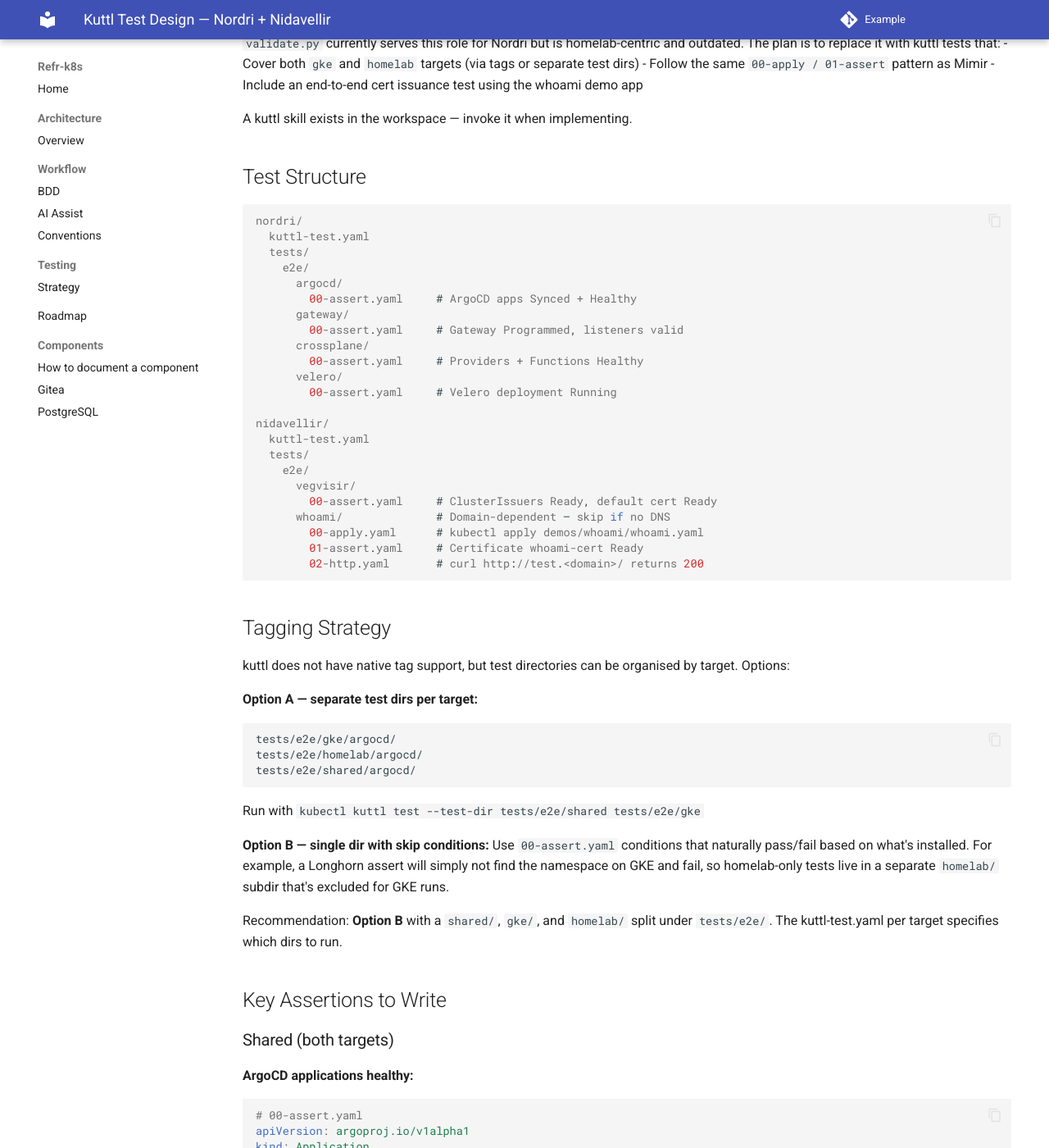
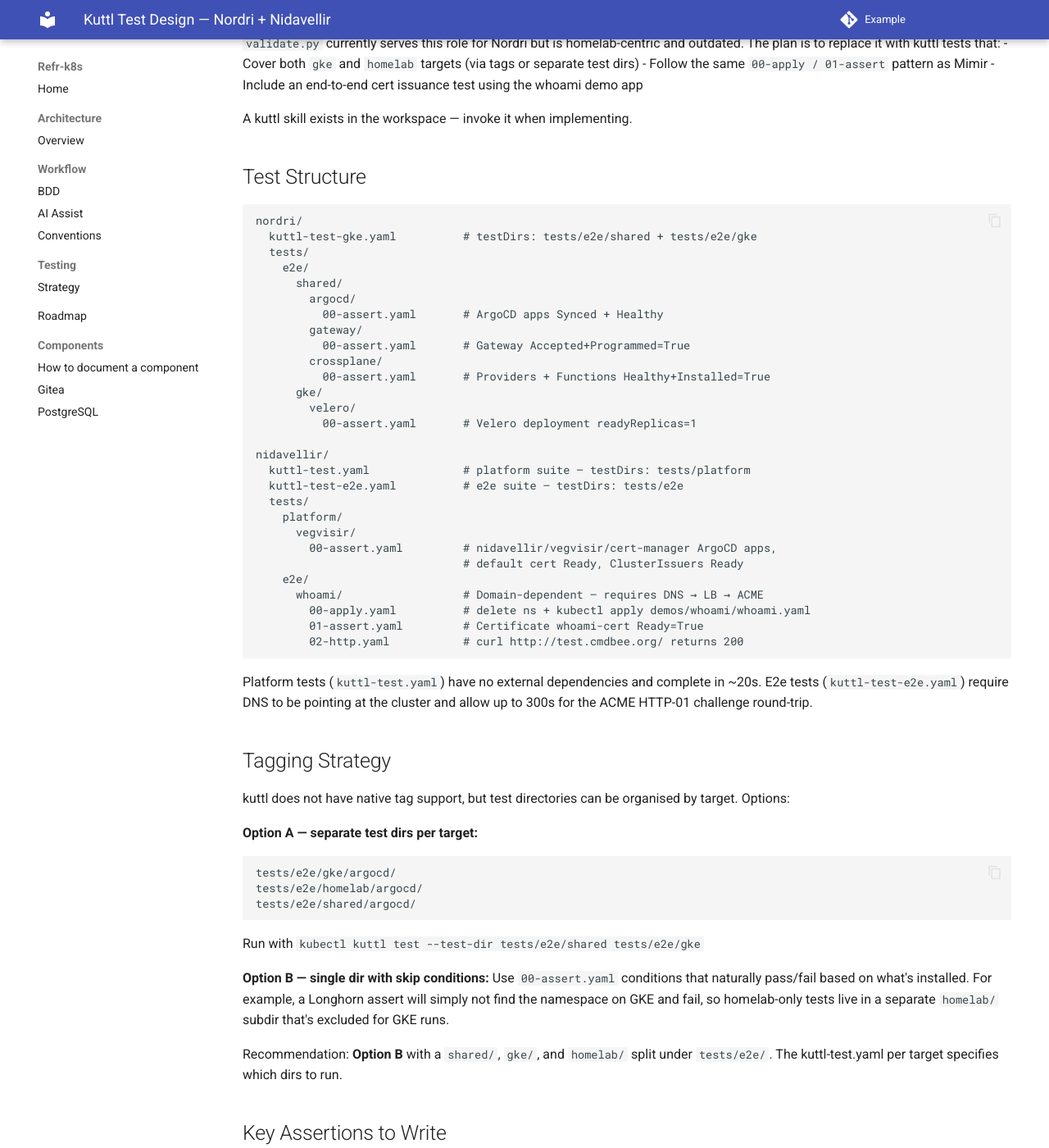
Before and after one commit to SiliconSaga/nordri, an MkDocs documentation site: the page built from docs/kuttl-tests.md, in a window 1280 px wide and 1400 px high, scrolled down 930 px. Shown: the whole window at 82% size. Built offline with MkDocs 1.6.1 and Material for MkDocs 9.7.7, drawn with Linux system fonts in a browser that asks for light colours.

Commit message:
fix: address code review findings on kuttl docs and config
- kuttl-test-gke.yaml: add comment header (consistent with nidavellir)
- docs/kuttl-tests.md: update Test Structure diagram to match actual
  implementation (shared/gke dirs, platform/ vs e2e/ split in nidavellir)
- docs/bootstrap.md: note that cd ../nidavellir assumes sibling checkout

Co-Authored-By: Claude Sonnet 4.6 <noreply@anthropic.com>

````diff
--- a/docs/kuttl-tests.md
+++ b/docs/kuttl-tests.md
@@ -52,29 +52,38 @@ A kuttl skill exists in the workspace — invoke it when implementing.
 
 ```
 nordri/
-  kuttl-test.yaml
+  kuttl-test-gke.yaml          # testDirs: tests/e2e/shared + tests/e2e/gke
   tests/
     e2e/
-      argocd/
-        00-assert.yaml     # ArgoCD apps Synced + Healthy
-      gateway/
-        00-assert.yaml     # Gateway Programmed, listeners valid
-      crossplane/
-        00-assert.yaml     # Providers + Functions Healthy
-      velero/
-        00-assert.yaml     # Velero deployment Running
+      shared/
+        argocd/
+          00-assert.yaml       # ArgoCD apps Synced + Healthy
+        gateway/
+          00-assert.yaml       # Gateway Accepted+Programmed=True
+        crossplane/
+          00-assert.yaml       # Providers + Functions Healthy+Installed=True
+      gke/
+        velero/
+          00-assert.yaml       # Velero deployment readyReplicas=1
 
 nidavellir/
-  kuttl-test.yaml
+  kuttl-test.yaml              # platform suite — testDirs: tests/platform
+  kuttl-test-e2e.yaml          # e2e suite — testDirs: tests/e2e
   tests/
+    platform/
+      vegvisir/
+        00-assert.yaml         # nidavellir/vegvisir/cert-manager ArgoCD apps,
+                               # default cert Ready, ClusterIssuers Ready
     e2e/
-      vegvisir/
-        00-assert.yaml     # ClusterIssuers Ready, default cert Ready
-      whoami/              # Domain-dependent — skip if no DNS
-        00-apply.yaml      # kubectl apply demos/whoami/whoami.yaml
-        01-assert.yaml     # Certificate whoami-cert Ready
-        02-http.yaml       # curl http://test.<domain>/ returns 200
+      whoami/                  # Domain-dependent — requires DNS → LB → ACME
+        00-apply.yaml          # delete ns + kubectl apply demos/whoami/whoami.yaml
+        01-assert.yaml         # Certificate whoami-cert Ready=True
+        02-http.yaml           # curl http://test.cmdbee.org/ returns 200
 ```
+
+Platform tests (`kuttl-test.yaml`) have no external dependencies and complete in ~20s.
+E2e tests (`kuttl-test-e2e.yaml`) require DNS to be pointing at the cluster and allow
+up to 300s for the ACME HTTP-01 challenge round-trip.
 
 ## Tagging Strategy
 
--- a/kuttl-test-gke.yaml
+++ b/kuttl-test-gke.yaml
@@ -1,3 +1,6 @@
+# nordri/kuttl-test-gke.yaml
+# Run: kubectl kuttl test --config kuttl-test-gke.yaml
+# Covers: ArgoCD apps, Gateway, Crossplane providers/functions, Velero (GKE)
 apiVersion: kuttl.dev/v1beta1
 kind: TestSuite
 testDirs:
````
Also changed, not shown: docs/bootstrap.md (+1 -1 lines).
